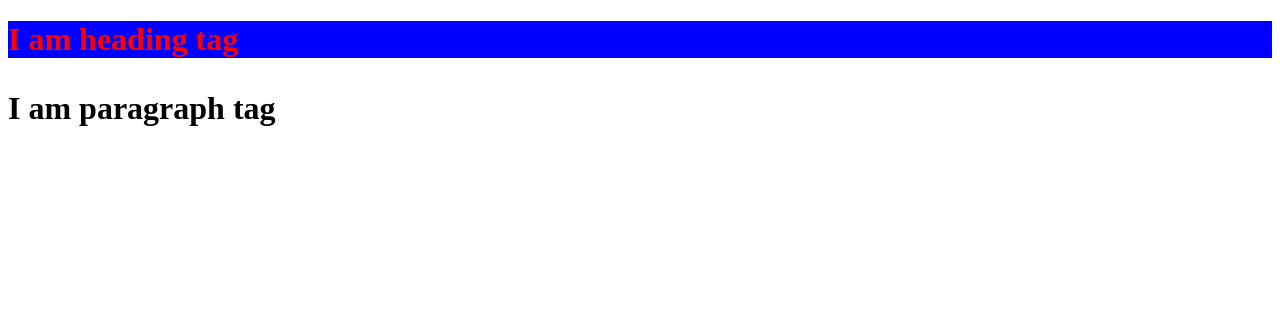
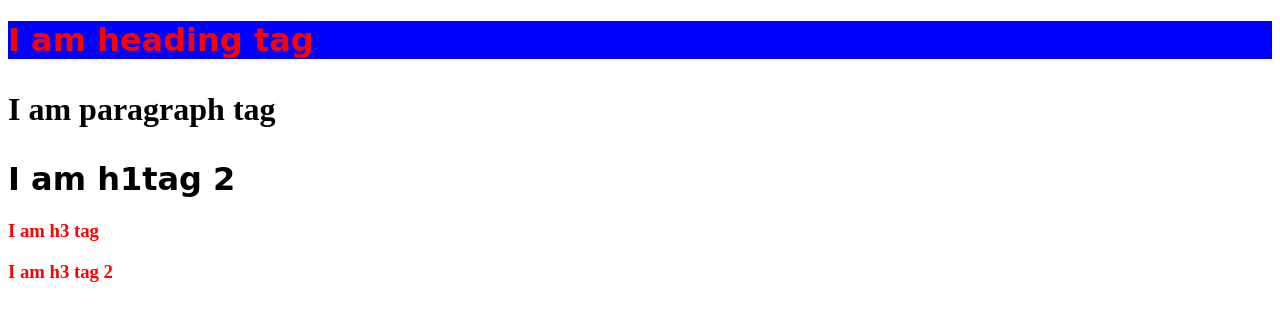
Before and after one commit to saurabhbansal2443/FSD-20-Inderpuri-Coding-Thinker, a plain HTML site: page CSS/basic.html in a window 1280 px wide. Drawn offline with Linux system fonts and the light colour scheme.

Commit message:
Selectors started

```diff
--- a/CSS/basic.html
+++ b/CSS/basic.html
@@ -4,10 +4,32 @@
     <meta charset="UTF-8" />
     <meta name="viewport" content="width=device-width, initial-scale=1.0" />
     <title>Document</title>
+    <style>
+      /* Selectors
+        1) Element selector
+        2) Class Selector
+        3) Id selector
+        4) Attribute selector
+        5) Global Selector
+        6) Combined Selectors
+         */
+
+      h1 {
+        font-family: cursive;
+      }
+      h3 {
+        color: red;
+      }
+    </style>
   </head>
   <body>
     <!-- inline CSS  -->
     <h1 style="color: red; background-color: blue">I am heading tag</h1>
     <p style="font-size: 2rem; font-weight: 700">I am paragraph tag</p>
+    <!-- Internal CSS  -->
+
+    <h1>I am h1tag 2</h1>
+    <h3>I am h3 tag</h3>
+    <h3>I am h3 tag 2</h3>
   </body>
 </html>
```
